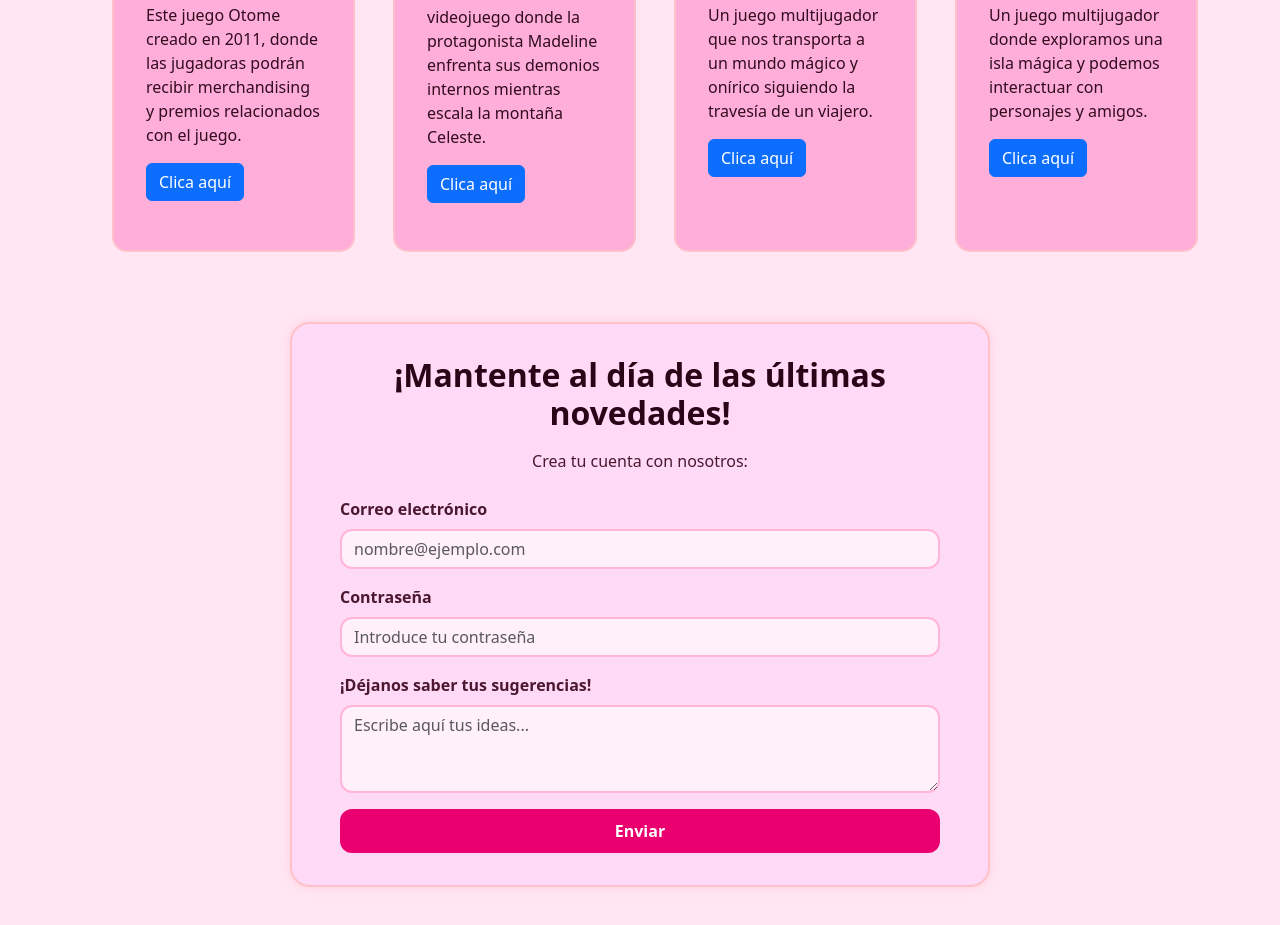
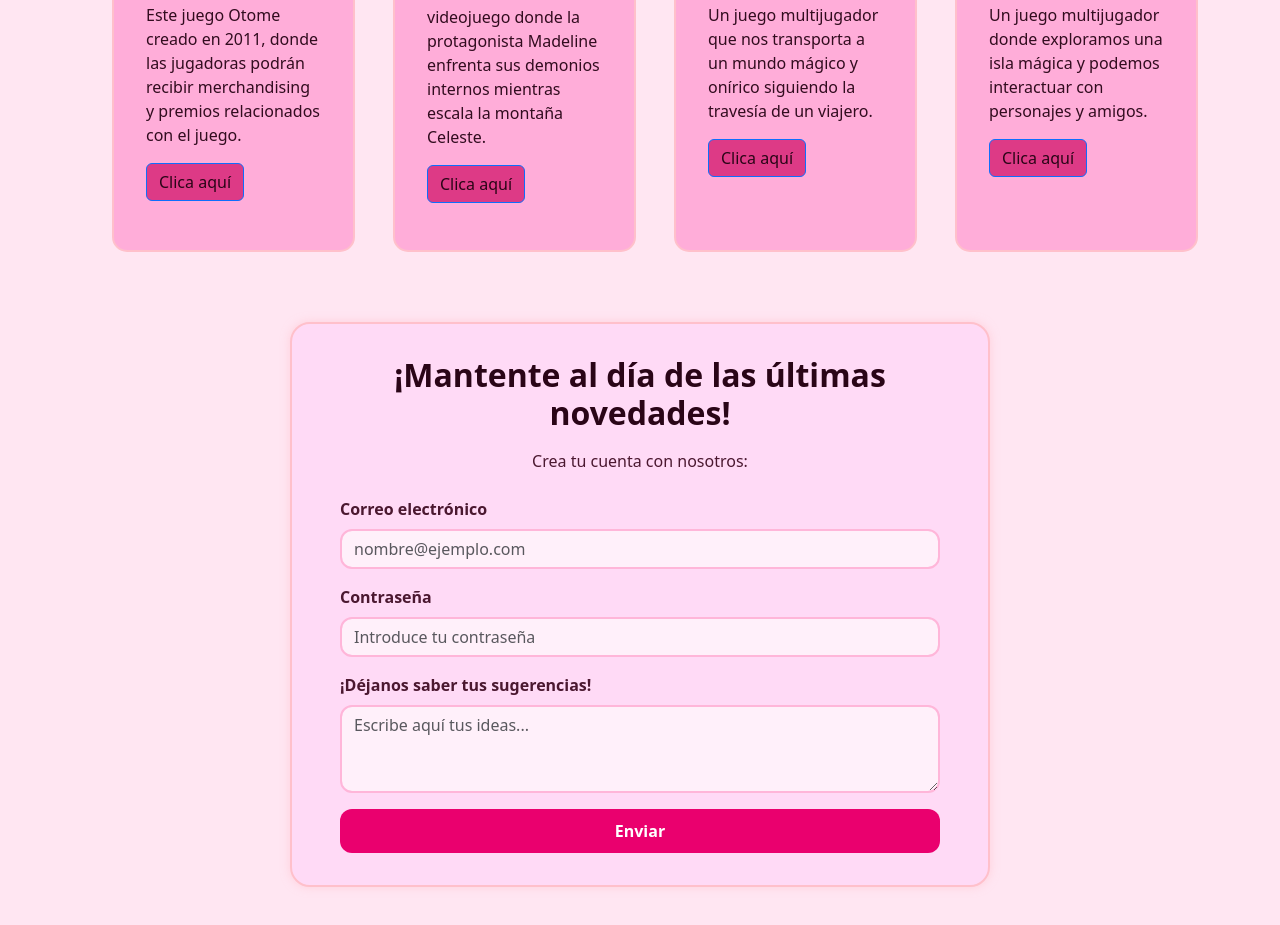
Before and after one commit to llarrosac/prueba-, a plain HTML site: page index.html in a window 1280 px wide. Shown: the part 1811-2736 px from the top of the page. Drawn offline with nearby package versions, Linux system fonts and the light colour scheme.

Commit message:
Refactor CSS styles for consistency and clarity

```diff
--- a/css/style.css
+++ b/css/style.css
@@ -149,7 +149,14 @@ padding: 1rem;
   height: 200px;
   object-fit: cover;
 }
-
+.container .card .btn-primary {
+  background-color: #dd3a86;
+  color: #2a0517;
+}
+.container .card .btn-primary:hover {
+  background-color: #dd3a86;
+  color: #2a0517;
+}
 /* CAROUSEL */
 .text-justify p {
   text-align: justify;
```
